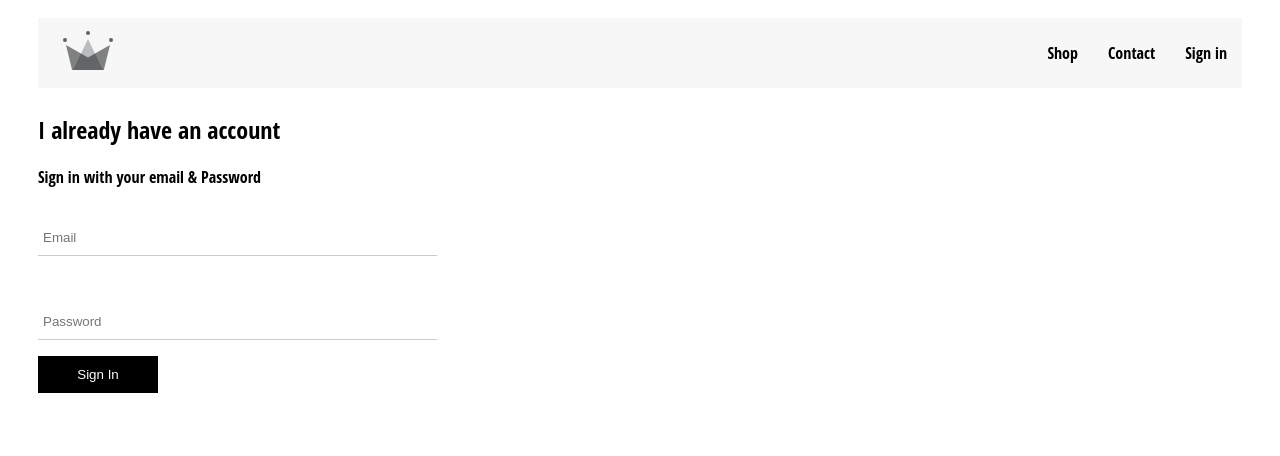
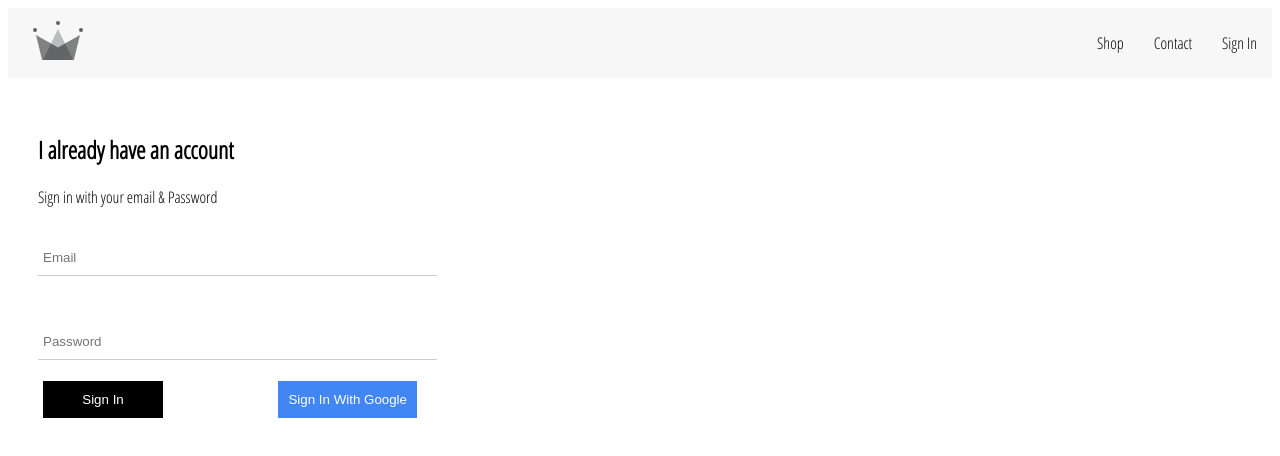
Before and after one commit to MohammedZohaQureshi-lab/clothing-center, a React (Create React App) app: page /SignIn in a window 1280 px wide. Shown: the top 456 px of the page. Built offline with nearby package versions, Linux system fonts and the light colour scheme; no server answers.

Commit message:
Firebase start

```diff
--- a/package.json
+++ b/package.json
@@ -6,6 +6,7 @@
     "@testing-library/jest-dom": "^4.2.4",
     "@testing-library/react": "^9.5.0",
     "@testing-library/user-event": "^7.2.1",
+    "firebase": "^7.10.0",
     "node-sass": "^4.13.1",
     "react": "^16.13.0",
     "react-dom": "^16.13.0",
--- a/public/index.html
+++ b/public/index.html
@@ -1,20 +1,19 @@
 <!DOCTYPE html>
 <html lang="en">
+
 <head>
   <meta charset="utf-8" />
   <link rel="icon" href="%PUBLIC_URL%/favicon.ico" />
   <meta name="viewport" content="width=device-width, initial-scale=1" />
   <meta name="theme-color" content="#000000" />
-    <meta
-      name="description"
-      content="Web site created using create-react-app"
-    />
+  <meta name="description" content="Web site created using create-react-app" />
   <link rel="apple-touch-icon" href="%PUBLIC_URL%/logo192.png" />
   <!--
       manifest.json provides metadata used when your web app is installed on a
       user's mobile device or desktop. See https://developers.google.com/web/fundamentals/web-app-manifest/
     -->
   <link rel="manifest" href="%PUBLIC_URL%/manifest.json" />
+  <link href="https://fonts.googleapis.com/css?family=Open+Sans+Condensed:300&display=swap" rel="stylesheet">
   <!--
       Notice the use of %PUBLIC_URL% in the tags above.
       It will be replaced with the URL of the `public` folder during the build.
@@ -26,6 +25,7 @@
     -->
   <title>React App</title>
 </head>
+
 <body>
   <noscript>You need to enable JavaScript to run this app.</noscript>
   <div id="root"></div>
@@ -40,4 +40,5 @@
       To create a production bundle, use `npm run build` or `yarn build`.
     -->
 </body>
+
 </html>
--- a/src/App.css
+++ b/src/App.css
@@ -1,8 +1,12 @@
-body{
+body {
   font-family: "Open Sans Condensed";
-  padding: 10px 30px;
 }
-a{
+
+a {
   color: #000;
   text-decoration: none;
 }
+
+.App .app-content {
+  padding: 10px 30px;
+}
--- a/src/App.js
+++ b/src/App.js
@@ -1,25 +1,48 @@
-import React from 'react';
-import {Route, Switch} from 'react-router-dom';
+import React, { Component } from 'react';
+import { Route, Switch } from 'react-router-dom';
 import './App.css';
 import HomePage from './page/homepage/homepage.component';
 import SignInAndSignUp from './page/sign-in-and-sign-up/sign-in-and-sign-up.component';
 import ShopPage from './page/shop/shop.component';
 
 import Header from './components/header/header.component';
+import { auth } from './firebase/firebase.utils';
 
 
 
-function App() {
+class App extends Component {
+  constructor(props) {
+    super(props);
+    this.state = {
+      currentUser: null
+    }
+  }
+  unsubscribeFromAuth = null;
+
+  componentDidMount() {
+    this.unsubscribeFromAuth = auth.onAuthStateChanged(user => {
+      this.setState({ currentUser: user })
+    })
+  }
+
+  componentWillUnmount() {
+    this.unsubscribeFromAuth();
+  }
+
+  render() {
     return (
       <div className="App">
-      <Header/>
+        <Header currentUser={this.state.currentUser} />
+        <div className="app-content">
         <Switch>
           <Route exact path="/" component={HomePage} />
-        <Route exact path="/Shop" component={ShopPage}/>
-        <Route exact path="/SignIn" component={SignInAndSignUp}/>
+          <Route exact path="/Shop" component={ShopPage} />
+          <Route exact path="/SignIn" component={SignInAndSignUp} />
         </Switch>
+        </div>
       </div>
     );
   }
+}
 
 export default App;
--- a/src/components/custom-button/custom-button.component.jsx
+++ b/src/components/custom-button/custom-button.component.jsx
@@ -1,9 +1,9 @@
 import React from "react";
 import "./custom-button.styles.scss";
 
-const CustomButton = ({ children, ...otherProps }) => {
+const CustomButton = ({ children, isGoogleSignIn,...otherProps }) => {
   return (
-    <button className="custom-button" {...otherProps}>
+    <button className={`custom-button ${isGoogleSignIn? 'google-sign-in':''}` } {...otherProps}>
       {children}
     </button>
   );
--- a/src/components/custom-button/custom-button.styles.scss
+++ b/src/components/custom-button/custom-button.styles.scss
@@ -4,6 +4,7 @@
     padding         : 10px;
     min-width       : 120px;
     border          : 1px solid black;
+    margin: 5px;
 
     &:hover {
         cursor    : pointer;
@@ -11,4 +12,15 @@
         background: white;
         color     : black;
     }
+
+    &.google-sign-in {
+        background-color: #4285f4;
+        color           : white;
+        border          : none;
+
+        &:hover {
+            background-color: #357ae8;
+
+        }
+    }
 }
--- a/src/components/header/header.component.jsx
+++ b/src/components/header/header.component.jsx
@@ -1,24 +1,34 @@
-import React from 'react';
-import './header.styles.scss';
-import { Link } from 'react-router-dom';
-import {ReactComponent as Logo} from '../../assets/crown.svg';
+import React from "react";
+import "./header.styles.scss";
+import { Link } from "react-router-dom";
+import { ReactComponent as Logo } from "../../assets/crown.svg";
+import { auth } from "../../firebase/firebase.utils";
 
-
-const Header = () => {
+const Header = ({ currentUser }) => {
   return (
     <div className="header">
       <Link className="logo-container" to="/">
-                <Logo className="logo"/>
+        <Logo className="logo" />
       </Link>
       <div className="options">
-                <Link className="option" to="/Shop">Shop</Link>
-                <Link className="option" to="/Shop">Contact</Link>
-                <Link className="option" to="/SignIn">Sign in</Link>
-
+        <Link className="option" to="/Shop">
+          Shop
+        </Link>
+        <Link className="option" to="/Shop">
+          Contact
+        </Link>
+        {currentUser ? (
+          <div className="option" onClick={() => auth.signOut()}>
+            Sign Out
           </div>
-
+        ) : (
+          <Link className="option" to="/SignIn">
+            Sign In
+          </Link>
+        )}
+      </div>
     </div>
   );
-}
+};
 
 export default Header;
--- a/src/components/header/header.styles.scss
+++ b/src/components/header/header.styles.scss
@@ -1,27 +1,28 @@
 .header {
-    height: 70px;
-    width: 100%;
-    display: flex;
-    align-items: center;
+  height         : 70px;
+  width          : 100%;
+  display        : flex;
+  align-items    : center;
   justify-content: space-between;
-    margin-bottom: 25px;
-    background: #f7f7f7;
+  margin-bottom  : 25px;
+  background     : #f7f7f7;
 
   .logo-container {
     align-self: center;
-      width: 70px;
-      padding: 25px;
+    width     : 70px;
+    padding   : 25px;
   }
 
   .options {
-      width: 50%;
-      height: 100%;
-      display: flex;
-      align-items: center;
+    width          : 50%;
+    height         : 100%;
+    display        : flex;
+    align-items    : center;
     justify-content: flex-end;
 
     .option {
       padding: 10px 15px;
+      cursor : pointer;
     }
   }
 }
--- a/src/components/sign-in/sign-in.component.jsx
+++ b/src/components/sign-in/sign-in.component.jsx
@@ -2,6 +2,7 @@ import React, { Component } from "react";
 import "./sign-in.styles.scss";
 import FormInput from "../form-input/form-input.component";
 import CustomButton from "../custom-button/custom-button.component";
+import { signInWithGoogle } from "../../firebase/firebase.utils";
 
 class SignIn extends Component {
   constructor(props) {
@@ -47,7 +48,12 @@ class SignIn extends Component {
             required
           />
 
-          <CustomButton type="submit">Sign In</CustomButton>
+          <div className="buttons">
+            <CustomButton type="submit">Sign In</CustomButton>
+            <CustomButton onClick={signInWithGoogle} isGoogleSignIn>
+              Sign In With Google
+            </CustomButton>
+          </div>
         </form>
       </div>
     );
--- a/src/components/sign-in/sign-in.styles.scss
+++ b/src/components/sign-in/sign-in.styles.scss
@@ -1,3 +1,8 @@
 .sign-in {
     max-width: 30vw;
+
+    .buttons {
+        display        : flex;
+        justify-content: space-between;
+    }
 }
--- /dev/null
+++ b/src/firebase/firebase.utils.js
@@ -0,0 +1,27 @@
+import firebase from 'firebase/app';
+import 'firebase/firestore';
+import 'firebase/auth';
+
+const fbconfig = {
+    apiKey: "AIzaSyDjLgIU-MhUBh_5qdxCMEXGbMG0LrXH3qM",
+    authDomain: "clothing-center-db.firebaseapp.com",
+    databaseURL: "https://clothing-center-db.firebaseio.com",
+    projectId: "clothing-center-db",
+    storageBucket: "clothing-center-db.appspot.com",
+    messagingSenderId: "581734191640",
+    appId: "1:581734191640:web:6506d54895f130976ea96d",
+    measurementId: "G-LRE9XCG0EK"
+};
+
+firebase.initializeApp(fbconfig);
+//for google authentication
+
+export const auth = firebase.auth();
+export const firestore = firebase.firestore();
+
+//for google authentication utils
+const provider = new firebase.auth.GoogleAuthProvider();
+provider.setCustomParameters({ prompt: 'select_account' });
+export const signInWithGoogle = () => auth.signInWithPopup(provider)
+
+export default firebase;
```
Also changed, not shown: 1 other file (tests, documents, lock files or other folders). Lines whose indentation alone changed are shown as unchanged.
